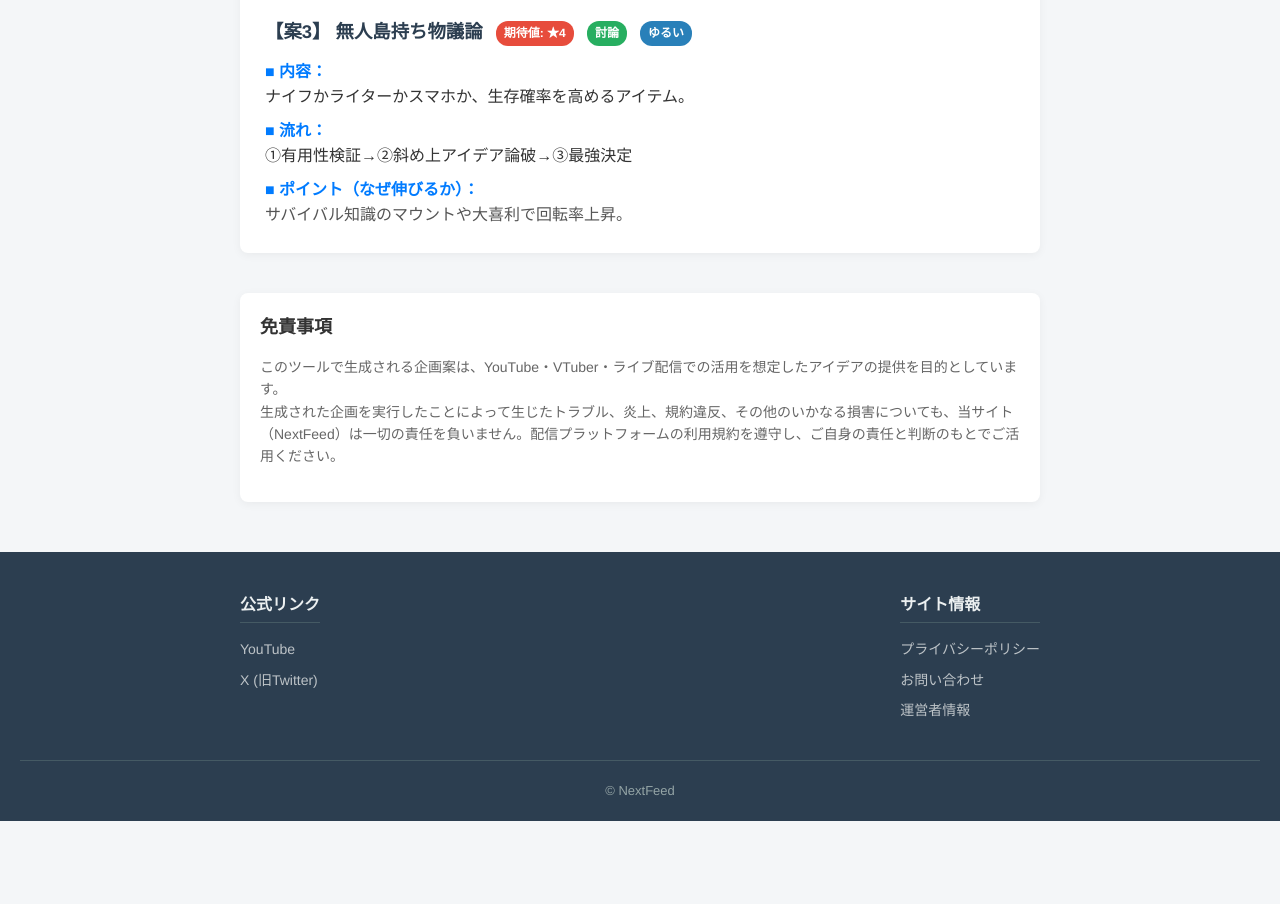
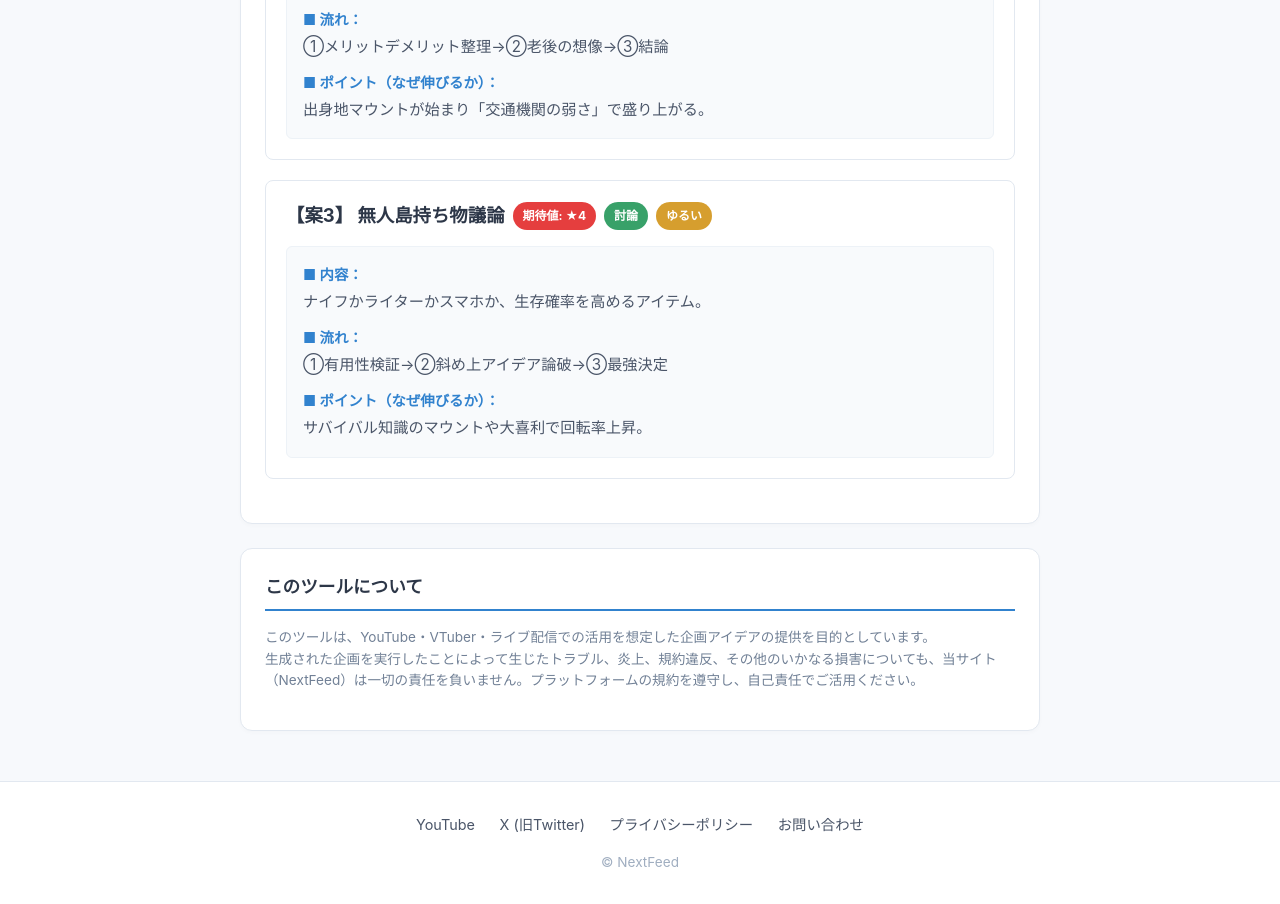
Before and after one commit to NextFeed456/kamikikaku, a plain HTML site: page index.html in a window 1280 px wide. Shown: the part 1068-1972 px from the top of the page. Before the commit the page ends 1889 px from the top, so only its background shows below. Drawn offline with Linux system fonts and the light colour scheme.

Commit message:
Update index.html

```diff
--- a/index.html
+++ b/index.html
@@ -5,11 +5,11 @@
   <meta name="viewport" content="width=device-width, initial-scale=1.0">
   <title>配信用 神企画ジェネレーター｜NextFeed</title>
   <style>
-    /* 全体設定 */
+    /* 全体設定（サムネ診断ツール風のクリーンな背景とフォント） */
     body {
-      font-family: 'Helvetica Neue', Arial, 'Hiragino Kaku Gothic ProN', 'Hiragino Sans', Meiryo, sans-serif;
+      font-family: -apple-system, BlinkMacSystemFont, "Segoe UI", Roboto, "Helvetica Neue", Arial, "Hiragino Kaku Gothic ProN", Meiryo, sans-serif;
       color: #333;
-      background-color: #f4f6f8;
+      background-color: #f7f9fc;
       margin: 0;
       padding: 0;
       line-height: 1.6;
@@ -17,8 +17,8 @@
 
     /* ヘッダー */
     header {
-      background-color: #fff;
-      box-shadow: 0 2px 4px rgba(0,0,0,0.05);
+      background-color: #ffffff;
+      border-bottom: 1px solid #e2e8f0;
       padding: 15px 20px;
       display: flex;
       justify-content: space-between;
@@ -26,19 +26,19 @@
       flex-wrap: wrap;
     }
     .logo {
-      font-size: 1.2rem;
+      font-size: 1.25rem;
       font-weight: bold;
-      color: #333;
+      color: #2d3748;
       text-decoration: none;
     }
     header nav a {
       margin-left: 20px;
-      color: #555;
+      color: #4a5568;
       text-decoration: none;
       font-size: 0.95rem;
     }
     header nav a:hover {
-      color: #007bff;
+      color: #3182ce;
     }
 
     /* メインコンテナ */
@@ -50,11 +50,13 @@
 
     /* 戻るボタン */
     .back-link {
-      display: inline-block;
+      display: inline-flex;
+      align-items: center;
       margin-bottom: 20px;
-      color: #007bff;
+      color: #3182ce;
       text-decoration: none;
       font-weight: bold;
+      font-size: 0.95rem;
     }
     .back-link:hover {
       text-decoration: underline;
@@ -62,136 +64,146 @@
 
     h1 {
       font-size: 24px;
-      border-bottom: 3px solid #007bff;
-      padding-bottom: 10px;
+      color: #2d3748;
       margin-top: 0;
       margin-bottom: 25px;
-      color: #2c3e50;
     }
 
-    /* コントロールパネル */
-    .control-group {
-      background: #fff;
-      padding: 20px;
-      border-radius: 8px;
-      box-shadow: 0 2px 10px rgba(0,0,0,0.05);
-      margin-bottom: 20px;
+    /* カードデザイン（文字を囲う感じ） */
+    .card {
+      background: #ffffff;
+      padding: 24px;
+      border-radius: 12px;
+      border: 1px solid #e2e8f0;
+      box-shadow: 0 2px 4px rgba(0,0,0,0.02);
+      margin-bottom: 24px;
     }
+    .card h2 {
+      font-size: 1.1rem;
+      border-bottom: 2px solid #3182ce;
+      padding-bottom: 8px;
+      margin-top: 0;
+      margin-bottom: 16px;
+      color: #2d3748;
+    }
+
+    /* ボタン・入力周り */
     .control-label {
       font-weight: bold;
-      margin-bottom: 15px;
+      margin-bottom: 12px;
       display: block;
-      color: #2c3e50;
+      color: #4a5568;
+      font-size: 0.95rem;
+    }
+    .btn-group {
+      display: flex;
+      flex-wrap: wrap;
+      gap: 8px;
     }
     button {
-      background-color: #007bff;
+      background-color: #3182ce;
       color: white;
       border: none;
       padding: 10px 16px;
-      margin: 0 5px 10px 0;
-      border-radius: 5px;
+      border-radius: 6px;
       cursor: pointer;
       font-weight: bold;
-      transition: 0.2s;
+      transition: all 0.2s;
+      font-size: 0.9rem;
     }
     button:hover {
-      background-color: #0056b3;
+      background-color: #2b6cb0;
+      box-shadow: 0 2px 4px rgba(49, 130, 206, 0.3);
     }
     .mood-toggles label {
       margin-right: 20px;
       cursor: pointer;
-      font-size: 15px;
+      font-size: 0.95rem;
+      color: #4a5568;
     }
 
-    /* 出力エリア */
-    #output {
-      background: #fff;
-      padding: 25px;
+    /* 出力エリアの企画カード（情報をしっかり囲う） */
+    .idea-card {
+      background-color: #ffffff;
+      border: 1px solid #e2e8f0;
       border-radius: 8px;
-      box-shadow: 0 2px 10px rgba(0,0,0,0.05);
-      min-height: 200px;
-    }
-    .project-card {
-      border-bottom: 1px dashed #ccc;
-      padding-bottom: 20px;
+      padding: 20px;
       margin-bottom: 20px;
     }
-    .project-card:last-child {
-      border-bottom: none;
+    .idea-title {
+      font-size: 1.15rem;
+      font-weight: bold;
+      color: #2d3748;
+      margin-bottom: 15px;
+      display: flex;
+      align-items: center;
+      flex-wrap: wrap;
+      gap: 8px;
+    }
+    .idea-content {
+      background-color: #f8fafc;
+      border: 1px solid #edf2f7;
+      border-radius: 6px;
+      padding: 16px;
+    }
+    .idea-content-row {
+      margin-bottom: 12px;
+    }
+    .idea-content-row:last-child {
       margin-bottom: 0;
-      padding-bottom: 0;
     }
+    .idea-label {
+      color: #3182ce;
+      font-weight: bold;
+      font-size: 0.9rem;
+      margin-bottom: 4px;
+    }
+    .idea-text {
+      color: #4a5568;
+      font-size: 0.95rem;
+    }
+
     .badge {
       color: white;
-      padding: 3px 8px;
-      border-radius: 12px;
-      font-size: 12px;
-      margin-left: 8px;
-      display: inline-block;
-      vertical-align: middle;
+      padding: 4px 10px;
+      border-radius: 20px;
+      font-size: 0.75rem;
+      font-weight: bold;
     }
-    .badge.strength { background: #e74c3c; }
-    .badge.category { background: #27ae60; }
-    .badge.mood { background: #2980b9; }
+    .badge.strength { background: #e53e3e; }
+    .badge.category { background: #38a169; }
+    .badge.mood { background: #d69e2e; }
 
-    .error { color: #e74c3c; font-weight: bold; }
+    .error { color: #e53e3e; font-weight: bold; padding: 20px; }
 
     /* 免責事項 */
     .disclaimer {
-      background: #fff;
-      padding: 20px;
-      border-radius: 8px;
-      box-shadow: 0 2px 10px rgba(0,0,0,0.05);
-      margin-top: 40px;
-      font-size: 14px;
-      color: #666;
-    }
-    .disclaimer h2 {
-      font-size: 18px;
-      margin-top: 0;
-      margin-bottom: 10px;
-      color: #333;
+      font-size: 0.85rem;
+      color: #718096;
     }
 
     /* フッター */
     footer {
-      background-color: #2c3e50;
-      color: #ecf0f1;
-      padding: 40px 20px 20px;
+      background-color: #ffffff;
+      border-top: 1px solid #e2e8f0;
+      color: #4a5568;
+      padding: 30px 20px;
       margin-top: 50px;
+      text-align: center;
     }
-    .footer-container {
-      max-width: 800px;
-      margin: 0 auto;
-      display: flex;
-      justify-content: space-between;
-      flex-wrap: wrap;
-      gap: 20px;
+    .footer-links a {
+      color: #4a5568;
+      text-decoration: none;
+      margin: 0 10px;
+      font-size: 0.9rem;
     }
-    .footer-section h3 {
-      font-size: 16px;
-      margin-top: 0;
-      margin-bottom: 15px;
-      border-bottom: 1px solid #455a64;
-      padding-bottom: 5px;
-    }
-    .footer-section a {
-      color: #bdc3c7;
-      text-decoration: none;
-      display: block;
-      margin-bottom: 8px;
-      font-size: 14px;
-    }
-    .footer-section a:hover {
-      color: #fff;
+    .footer-links a:hover {
+      text-decoration: underline;
     }
     .copyright {
-      text-align: center;
-      border-top: 1px solid #455a64;
-      padding-top: 20px;
-      margin-top: 30px;
-      font-size: 13px;
-      color: #95a5a6;
+      margin-top: 15px;
+      font-size: 0.85rem;
+      color: #a0aec0;
     }
   </style>
 </head>
@@ -210,19 +222,20 @@
   <div class="container">
     <a href="https://nextfeed456.github.io/" class="back-link">← トップページへ</a>
 
-    <h1>🚀 配信用 神企画ジェネレーター</h1>
+    <h1>配信用 神企画ジェネレーター</h1>
 
-    <div class="control-group">
-      <span class="control-label">🔥 ムード（雰囲気）を選択</span>
-      <div class="mood-toggles">
+    <div class="card">
+      <h2>🔍 企画の条件を選ぶ</h2>
+
+      <span class="control-label">ムード（雰囲気）</span>
+      <div class="mood-toggles" style="margin-bottom: 20px;">
         <label><input type="radio" name="mood" value="すべて" checked> すべて</label>
         <label><input type="radio" name="mood" value="ゆるい"> ゆるい（平和・共感）</label>
         <label><input type="radio" name="mood" value="攻め"> 攻め（炎上ギリギリ・刺激）</label>
       </div>
-    </div>
 
-    <div class="control-group">
-      <span class="control-label">🎯 ジャンルを選択して生成（おすすめ度★4以上を厳選）</span>
+      <span class="control-label">ジャンルを選択して診断する（おすすめ度★4以上）</span>
+      <div class="btn-group">
         <button onclick="generate('すべて')">すべて</button>
         <button onclick="generate('参加型')">参加型</button>
         <button onclick="generate('討論')">討論</button>
@@ -232,29 +245,28 @@
         <button onclick="generate('縛り')">縛り</button>
         <button onclick="generate('ネタ')">ネタ</button>
       </div>
+    </div>
 
-    <div id="output">ここに3つの神企画が出力されます...</div>
+    <div class="card">
+      <h2>💡 診断結果（プレビュー）</h2>
+      <div id="output" style="min-height: 150px;">ここに3つの神企画が表示されます...</div>
+    </div>
 
-    <div class="disclaimer">
-      <h2>免責事項</h2>
-      <p>このツールで生成される企画案は、YouTube・VTuber・ライブ配信での活用を想定したアイデアの提供を目的としています。<br>
-      生成された企画を実行したことによって生じたトラブル、炎上、規約違反、その他のいかなる損害についても、当サイト（NextFeed）は一切の責任を負いません。配信プラットフォームの利用規約を遵守し、ご自身の責任と判断のもとでご活用ください。</p>
+    <div class="card">
+      <h2>このツールについて</h2>
+      <p class="disclaimer">
+        このツールは、YouTube・VTuber・ライブ配信での活用を想定した企画アイデアの提供を目的としています。<br>
+        生成された企画を実行したことによって生じたトラブル、炎上、規約違反、その他のいかなる損害についても、当サイト（NextFeed）は一切の責任を負いません。プラットフォームの規約を遵守し、自己責任でご活用ください。
+      </p>
     </div>
   </div>
 
   <footer>
-    <div class="footer-container">
-      <div class="footer-section">
-        <h3>公式リンク</h3>
+    <div class="footer-links">
       <a href="https://www.youtube.com/@Next_Feed" target="_blank">YouTube</a>
       <a href="https://x.com/matsun0819" target="_blank">X (旧Twitter)</a>
-      </div>
-      <div class="footer-section">
-        <h3>サイト情報</h3>
       <a href="https://nextfeed456.github.io/privacy/">プライバシーポリシー</a>
       <a href="https://nextfeed456.github.io/contact/">お問い合わせ</a>
-        <a href="https://nextfeed456.github.io/about/">運営者情報</a>
-      </div>
     </div>
     <div class="copyright">
       &copy; NextFeed
@@ -262,7 +274,7 @@
   </footer>
 
 <script>
-  // ▼企画データ配列（200個）軽量化版
+  // ▼企画データ（200個）軽量化版
   const rawData = [
     // --- 参加型 ---
     ["リスナーの『ヤバい部屋』写真品評会", "参加型", "攻め", "汚部屋や個性的すぎる部屋の写真を映し、ツッコミを入れる。", "①写真公開→②ツッコミ→③ヤバさ判定", "他人の生活感を見る好奇心でコメント加速。", 5],
@@ -494,12 +506,10 @@
     ["空気イス耐久", "ネタ", "攻め", "空気イスの状態で雑談を始め、太ももが崩壊するまで何分いけるか。", "①姿勢セット→②最初は余裕→③足がプルプル震える→④悲鳴", "肉体的苦痛と雑談のアンバランスさがドSリスナーの大好物。", 4]
   ];
 
-  // データ成形
   const projects = rawData.map(d => ({
     title: d[0], category: d[1], mood: d[2], desc: d[3], flow: d[4], point: d[5], strength: d[6]
   }));
 
-  // 生成処理
   function generate(selectedCategory) {
     const moodElement = document.querySelector('input[name="mood"]:checked');
     const selectedMood = moodElement ? moodElement.value : "すべて";
@@ -514,27 +524,38 @@
     }
 
     if (filtered.length === 0) {
-      document.getElementById("output").innerHTML = `<span class="error">⚠️ 条件に合う企画が見つかりません。条件を変えて再度お試しください。</span>`;
+      document.getElementById("output").innerHTML = `<div class="error">⚠️ 条件に合う企画が見つかりません。条件を変えて再度お試しください。</div>`;
       return;
     }
 
     const shuffled = filtered.sort(() => 0.5 - Math.random());
     const picks = shuffled.slice(0, 3);
 
-    let html = `<div style="color:#555;"><strong>【検索条件】</strong> ジャンル：${selectedCategory} / ムード：${selectedMood} （該当: ${filtered.length}件）</div><hr style="border-color:#e0e0e0; margin:15px 0 25px;">`;
+    let html = `<div style="color:#718096; font-size: 0.9rem; margin-bottom: 20px;"><strong>【検索条件】</strong> ジャンル：${selectedCategory} / ムード：${selectedMood} （該当: ${filtered.length}件）</div>`;
 
     picks.forEach((p, i) => {
       html += `
-        <div class="project-card">
-          <div style="font-size: 1.15rem; font-weight: bold; color: #2c3e50; margin-bottom: 12px;">
+        <div class="idea-card">
+          <div class="idea-title">
             【案${i+1}】 ${p.title}
             <span class="badge strength">期待値: ★${p.strength}</span>
             <span class="badge category">${p.category}</span>
             <span class="badge mood">${p.mood}</span>
           </div>
-          <div><strong style="color:#007bff;">■ 内容：</strong><br>${p.desc}</div>
-          <div style="margin-top: 8px;"><strong style="color:#007bff;">■ 流れ：</strong><br>${p.flow}</div>
-          <div style="margin-top: 8px; color: #555;"><strong style="color:#007bff;">■ ポイント（なぜ伸びるか）：</strong><br>${p.point}</div>
+          <div class="idea-content">
+            <div class="idea-content-row">
+              <div class="idea-label">■ 内容：</div>
+              <div class="idea-text">${p.desc}</div>
+            </div>
+            <div class="idea-content-row">
+              <div class="idea-label">■ 流れ：</div>
+              <div class="idea-text">${p.flow}</div>
+            </div>
+            <div class="idea-content-row">
+              <div class="idea-label">■ ポイント（なぜ伸びるか）：</div>
+              <div class="idea-text">${p.point}</div>
+            </div>
+          </div>
         </div>
       `;
     });
```
Lines whose indentation alone changed are shown as unchanged.
